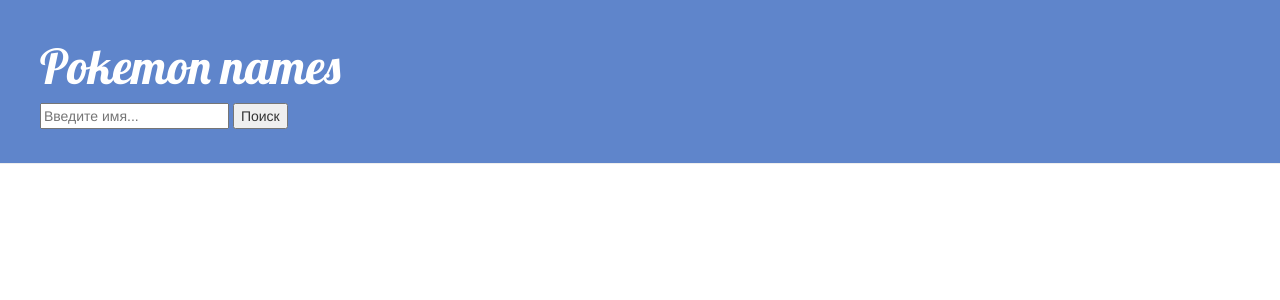
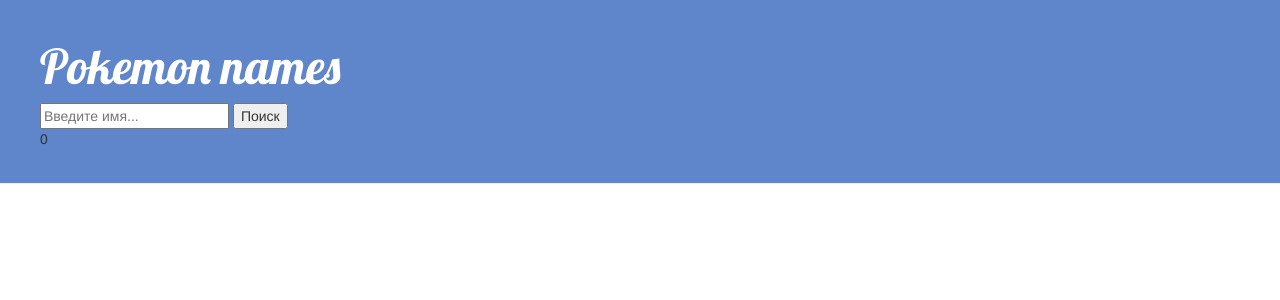
Before and after one commit to lizaelisaveta/Pokemons, a Django app: page /search/ in a window 1280 px wide. Shown: the top 300 px of the page. Run offline with Django 4.2, Linux system fonts and the light colour scheme; data that the repository does not hold is empty; some libraries are stand-ins or nearby versions.

Commit message:
Number of requests corrected

```diff
--- a/project/aplication/templates/aplication/list_names.html
+++ b/project/aplication/templates/aplication/list_names.html
@@ -13,6 +13,7 @@
             <form method="GET" action="{% url 'search_results' %}">
                 <input type="text" name="query" placeholder="Введите имя...">
                 <button type="submit">Поиск</button>
+                <p>{{ counts }}</p>
             </form>
         </div>
         {% for name in names %}
--- a/project/aplication/views.py
+++ b/project/aplication/views.py
@@ -3,18 +3,24 @@
 import requests
 
 def list_names(request):
-    name_poke = requests.get('https://pokeapi.co/api/v2/pokemon?limit=100000&offset=0')
+    count = requests.get('https://pokeapi.co/api/v2/pokemon?limit=1&offset=0')
+    count_poke_json = count.json()
+    counts = count_poke_json['count']
+    name_poke = requests.get('https://pokeapi.co/api/v2/pokemon?limit=' + str(counts) + '&offset=0')
     name_poke_json = name_poke.json()
     names = [result['name'] for result in name_poke_json['results']]
 
-    return render(request, 'aplication/list_names.html', {'names': names})
+    return render(request, 'aplication/list_names.html', {'names': names, 'counts': counts})
 
 
 def search_results(request):
     query = request.GET.get('query')
-    name_poke = requests.get('https://pokeapi.co/api/v2/pokemon?limit=100000&offset=0')
+    count = requests.get('https://pokeapi.co/api/v2/pokemon?limit=1&offset=0')
+    count_poke_json = count.json()
+    counts = count_poke_json['count']
+    name_poke = requests.get('https://pokeapi.co/api/v2/pokemon?limit=' + str(counts) + '&offset=0')
     name_poke_json = name_poke.json()
     names = [result['name'] for result in name_poke_json['results']]
     matching_names = [name for name in names if name.lower().startswith(query.lower())]
 
-    return render(request, 'aplication/list_names.html', {'names': matching_names})
+    return render(request, 'aplication/list_names.html', {'names': matching_names, 'counts': len(matching_names)})
```
